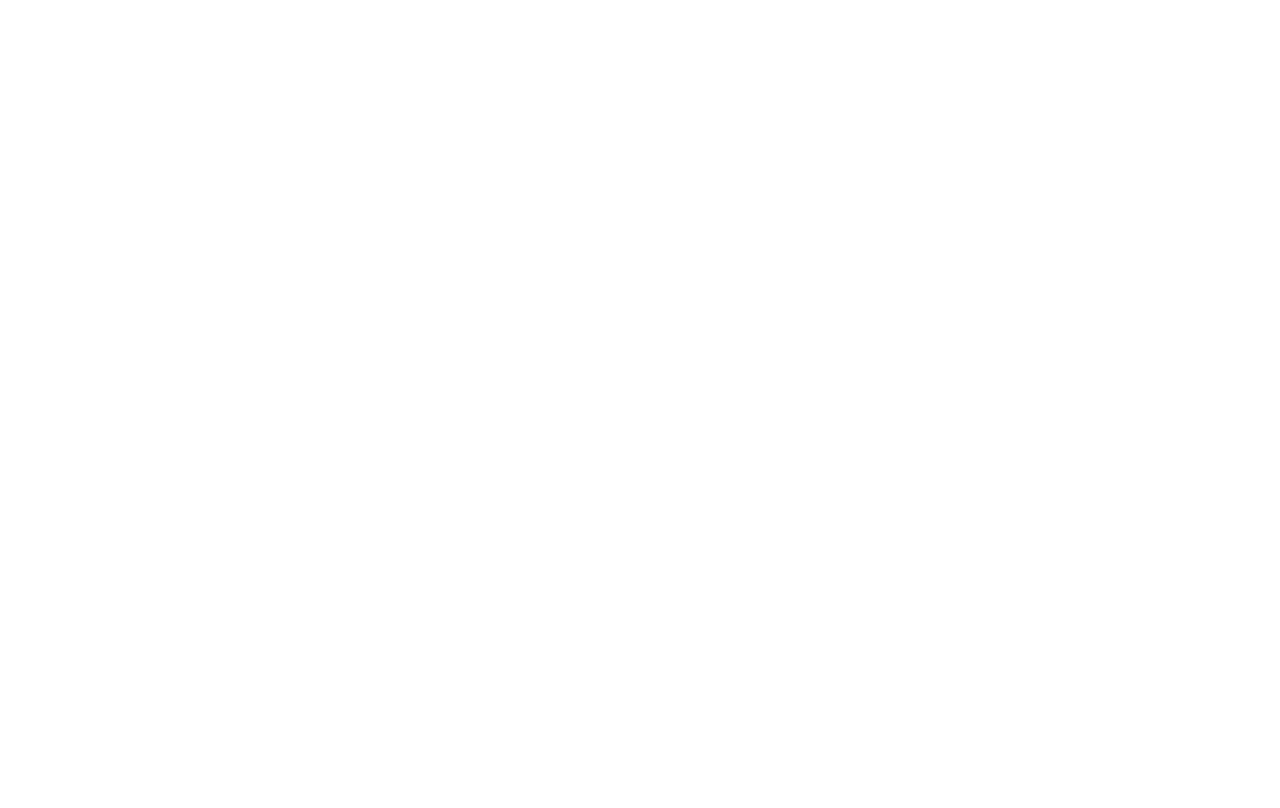
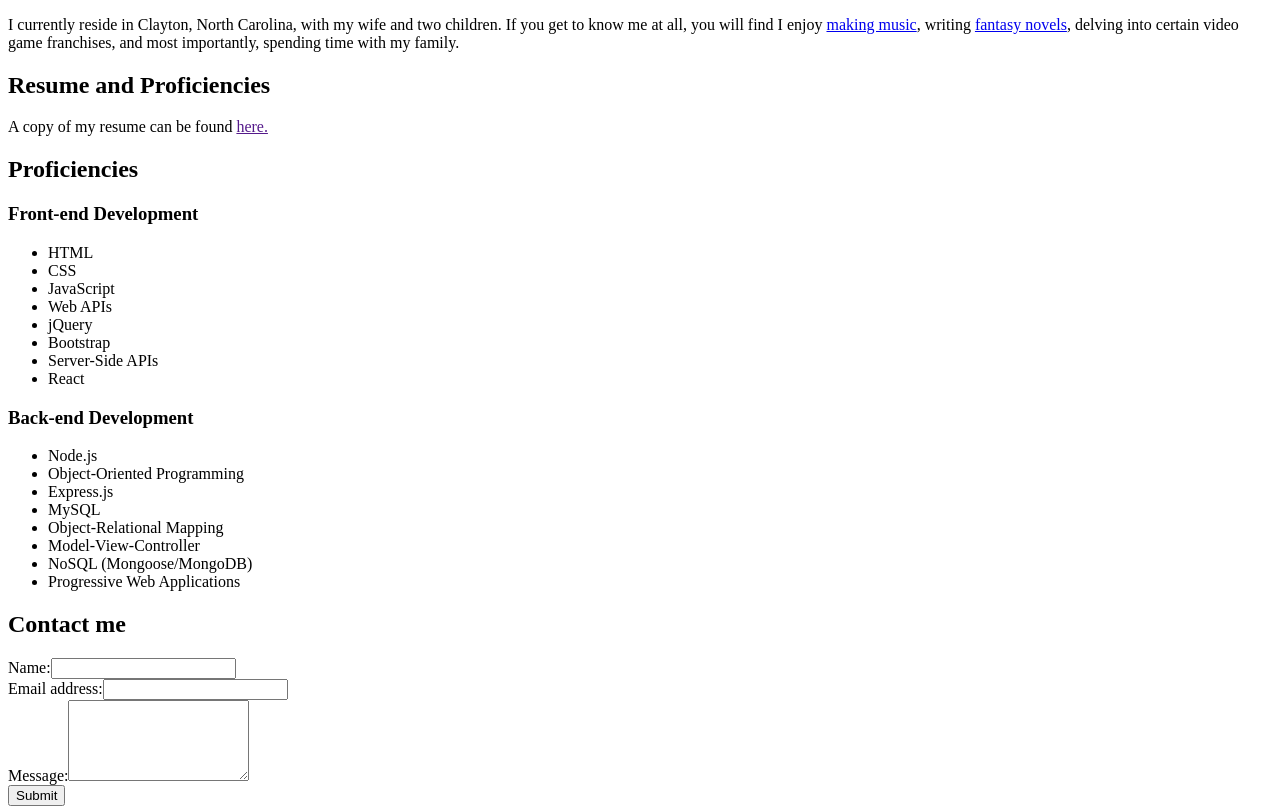
Before and after one commit to theprattler/portfolio, a React (Create React App) app in the folder my-portfolio/: page / in a window 1280 px wide. Shown: the part 425-1233 px from the top of the page. Before the commit the page ends 800 px from the top, so only its background shows below. Built offline with nearby package versions, Linux system fonts and the light colour scheme; the HTML template or start-up script is replaced by a standard one.

Commit message:
skeletons of about, resume, and contact components built

```diff
--- a/my-portfolio/src/App.js
+++ b/my-portfolio/src/App.js
@@ -1,13 +1,20 @@
 import React from 'react';
 import Header from './components/Header';
 import Footer from './components/Footer';
+import Project from './components/Project';
+import Contact from './components/Contact';
+import About from './components/About';
+import Resume from './components/Resume';
 
 function App() {
   return (
     <div>
       <Header></Header>
       <main>
-
+        <About></About>
+        <Project></Project>
+        <Resume></Resume>
+        <Contact></Contact>
       </main>
       <Footer></Footer>
     </div>
--- /dev/null
+++ b/my-portfolio/src/components/About/index.js
@@ -0,0 +1,23 @@
+import React from 'react';
+import aboutImage from '../../assets/images/test-two.jpg';
+
+function About() {
+  return (
+    <section>
+      <h1 id="about">A Little About Me</h1>
+      <div>
+        <img src={aboutImage} style={{ width: '20%' }} alt='black and white photo of J Michael Smith'></img>
+      </div>
+      <div>
+        <p>
+          After having spent more than two decades in Nashville, Tennessee's optical industry, and upon the advice from some friends and family, I decided to change routes and try my hand at web development. The delicate balance between artistry and logic that the industry demands appeals to me.
+          <br></br>
+          <br></br>
+          I currently reside in Clayton, North Carolina, with my wife and two children. If you get to know me at all, you will find I enjoy <a href='https://www.youtube.com/channel/UC3lxkRvIOZASJuvV5UQY9OQ' target='_blank'>making music</a>, writing <a href='https://www.amazon.com/Children-Calm-J-Michael-Smith-ebook/dp/B01BWI5EUO/ref=sr_1_1?crid=2YV313LAZ4KLW&keywords=the+children+of+calm+j+michael+smith&qid=1645994225&sprefix=%2Caps%2C50&sr=8-1' target='_blank'>fantasy novels</a>, delving into certain video game franchises, and most importantly, spending time with my family.
+        </p>
+      </div>
+    </section>
+  )
+}
+
+export default About;
--- /dev/null
+++ b/my-portfolio/src/components/Contact/index.js
@@ -0,0 +1,62 @@
+import React, { useState } from 'react';
+import { validateEmail } from '../../utils/helpers';
+
+function ContactForm() {
+  const [formState, setFormState] = useState({ name: '', email: '', message: ''});
+  const { name, email, message } = formState;
+  const [errorMessage, setErrorMessage] = useState('');
+
+  function handleChange(e) {
+    if (e.target.name === 'email') {
+      const isValid = validateEmail(e.target.value);
+      console.log(isValid);
+      if (!isValid) {
+        setErrorMessage('Your email is invalid.');
+      } else {
+        setErrorMessage('');
+      }
+    } else {
+      if (!e.target.value.length) {
+        setErrorMessage(`${e.target.name} is required.`);
+      } else {
+        setErrorMessage('');
+      }
+    }
+    if (!errorMessage) {
+      setFormState({...formState, [e.target.name]: e.target.value })
+    }
+  }
+
+  function handleSubmit(e) {
+    e.preventDefault();
+    console.log(formState);
+  }
+
+  return (
+    <section>
+      <h1 data-testid='header'>Contact me</h1>
+      <form id="contact-form" onSubmit={handleSubmit}>
+        <div>
+          <label htmlFor="name">Name:</label>
+          <input type="text" defaultValue={name} onBlur={handleChange} name="name" />
+        </div>
+        <div>
+          <label htmlFor="email">Email address:</label>
+          <input type="email" defaultValue={email} onBlur={handleChange} name="email" />
+        </div>
+        <div>
+          <label htmlFor="message">Message:</label>
+          <textarea name="message" defaultValue={message} onBlur={handleChange} rows="5" />
+        </div>
+        {errorMessage && (
+          <div>
+            <p className='error-text'>{errorMessage}</p>
+          </div>
+        )}
+        <button data-testid='button' type="submit">Submit</button>
+      </form>
+    </section>
+  )
+}
+
+export default ContactForm;
--- /dev/null
+++ b/my-portfolio/src/components/Project/index.js
@@ -0,0 +1,11 @@
+import React from 'react';
+
+function Project() {
+  return (
+    <section>
+
+    </section>
+  )
+}
+
+export default Project;
--- /dev/null
+++ b/my-portfolio/src/components/Resume/index.js
@@ -0,0 +1,71 @@
+import React from 'react';
+
+function Resume() {
+  return (
+    <section>
+      <h1 id="resume">Resume and Proficiencies</h1>
+      <p>
+        A copy of my resume can be found <a href=''>here.</a>
+      </p>
+      <div>
+        <h2 id='proficiencies'>Proficiencies</h2>
+        <h3>Front-end Development</h3>
+        <ul>
+          <li>
+            HTML
+          </li>
+          <li>
+            CSS
+          </li>
+          <li>
+            JavaScript
+          </li>
+          <li>
+            Web APIs
+          </li>
+          <li>
+            jQuery
+          </li>
+          <li>
+            Bootstrap
+          </li>
+          <li>
+            Server-Side APIs
+          </li>
+          <li>
+            React
+          </li>
+        </ul>
+        <h3>Back-end Development</h3>
+        <ul>
+          <li>
+            Node.js
+          </li>
+          <li>
+            Object-Oriented Programming
+          </li>
+          <li>
+            Express.js
+          </li>
+          <li>
+            MySQL
+          </li>
+          <li>
+            Object-Relational Mapping
+          </li>
+          <li>
+            Model-View-Controller
+          </li>
+          <li>
+            NoSQL (Mongoose/MongoDB)
+          </li>
+          <li>
+            Progressive Web Applications
+          </li>
+        </ul>
+      </div>
+    </section>
+  )
+}
+
+export default Resume;
--- /dev/null
+++ b/my-portfolio/src/utils/helpers.js
@@ -0,0 +1,8 @@
+export function capitalizeFirstLetter(string) {
+  return string.charAt(0).toUpperCase() + string.slice(1);
+}
+
+export function validateEmail(email) {
+  var re = /^(([^<>()[\]\\.,;:\s@"]+(\.[^<>()[\]\\.,;:\s@"]+)*)|(".+"))@((\[[0-9]{1,3}\.[0-9]{1,3}\.[0-9]{1,3}\.[0-9]{1,3}\])|(([a-zA-Z\-0-9]+\.)+[a-zA-Z]{2,}))$/;
+  return re.test(String(email).toLowerCase());
+}
```
